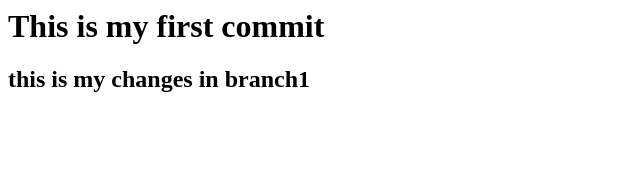
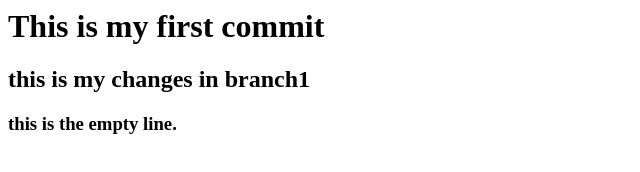
Before and after one commit to saadi-ninjasCode/office_practice, a plain HTML site: page index.html in a window 1280 px wide. Shown: the whole page, without its empty margins (0-640 px from the left). Drawn offline with Linux system fonts and the light colour scheme.

Commit message:
This is testing changing

```diff
--- a/index.html
+++ b/index.html
@@ -1,2 +1,3 @@
 <h1>This is my first commit</h1>
 <h2>this is my changes in branch1</h2>
+<h3> this is the empty line.</h3>
```
